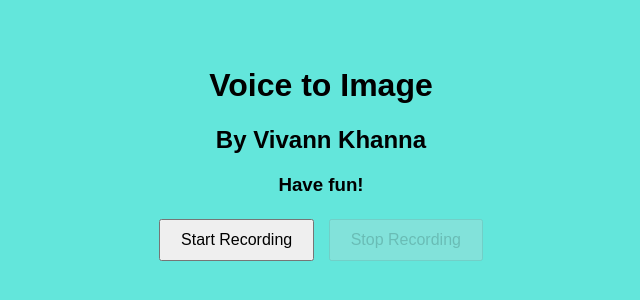
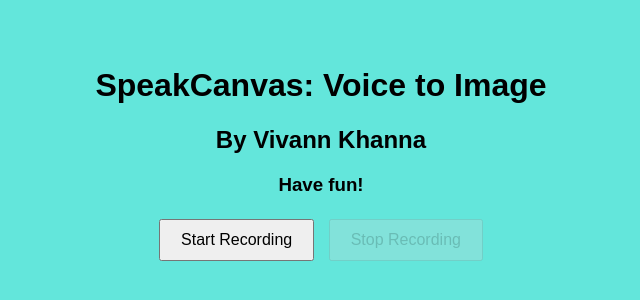
Before and after one commit to vivannkhanna/aiimagewithvoice, a website: page public/index.html in a window 1280 px wide. Shown: the part 234-534 px from the top of the page, without its empty margins (319-959 px from the left). Drawn offline with Linux system fonts and the light colour scheme.

Commit message:
Added a name

```diff
--- a/public/index.html
+++ b/public/index.html
@@ -8,7 +8,7 @@
 </head>
 <body>
     <div class="container">
-        <h1>Voice to Image</h1>
+        <h1>SpeakCanvas: Voice to Image</h1>
         <h2>By Vivann Khanna</h2>
         <h3>Have fun!</h3>
         <div class="controls">
```
